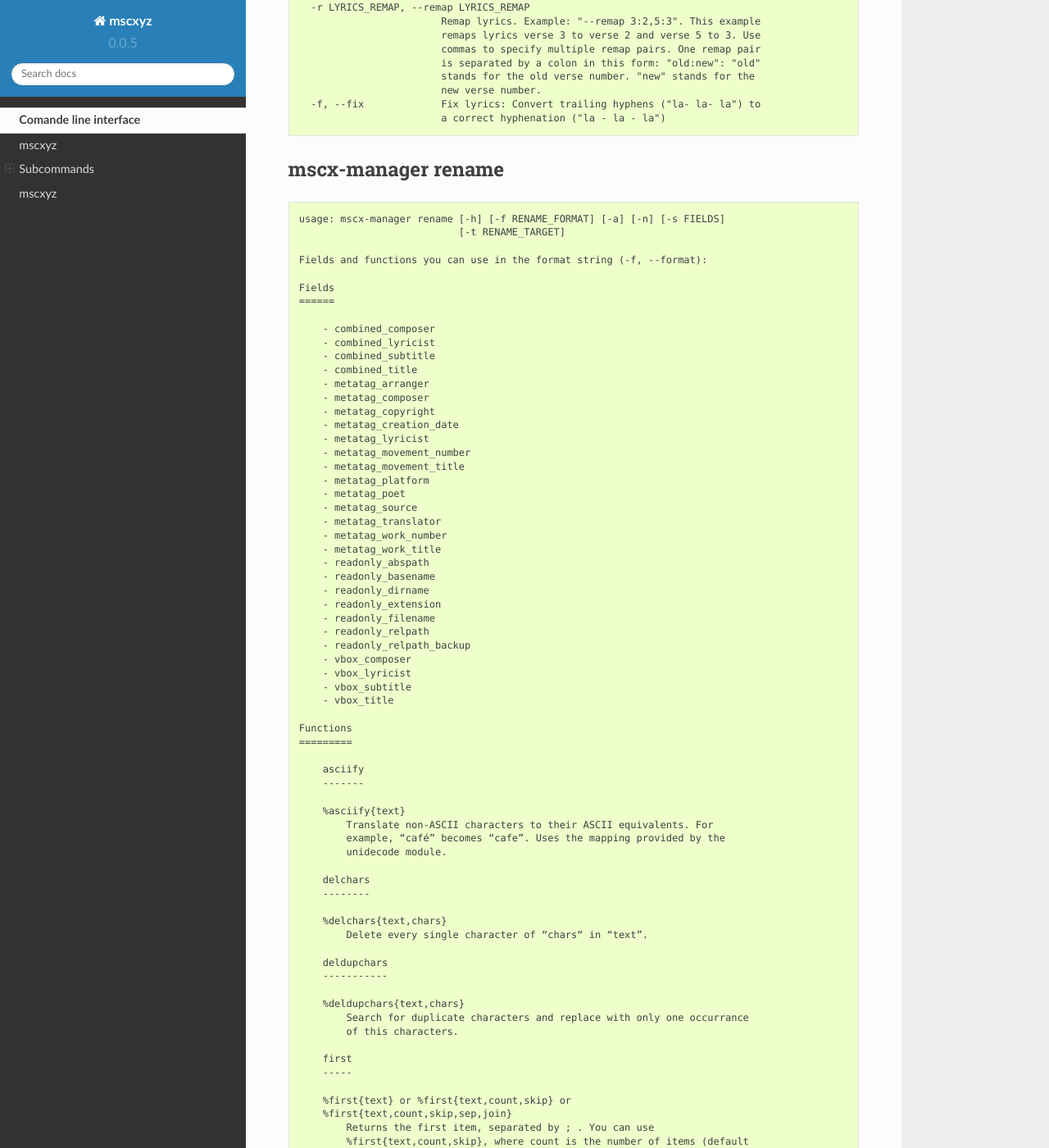
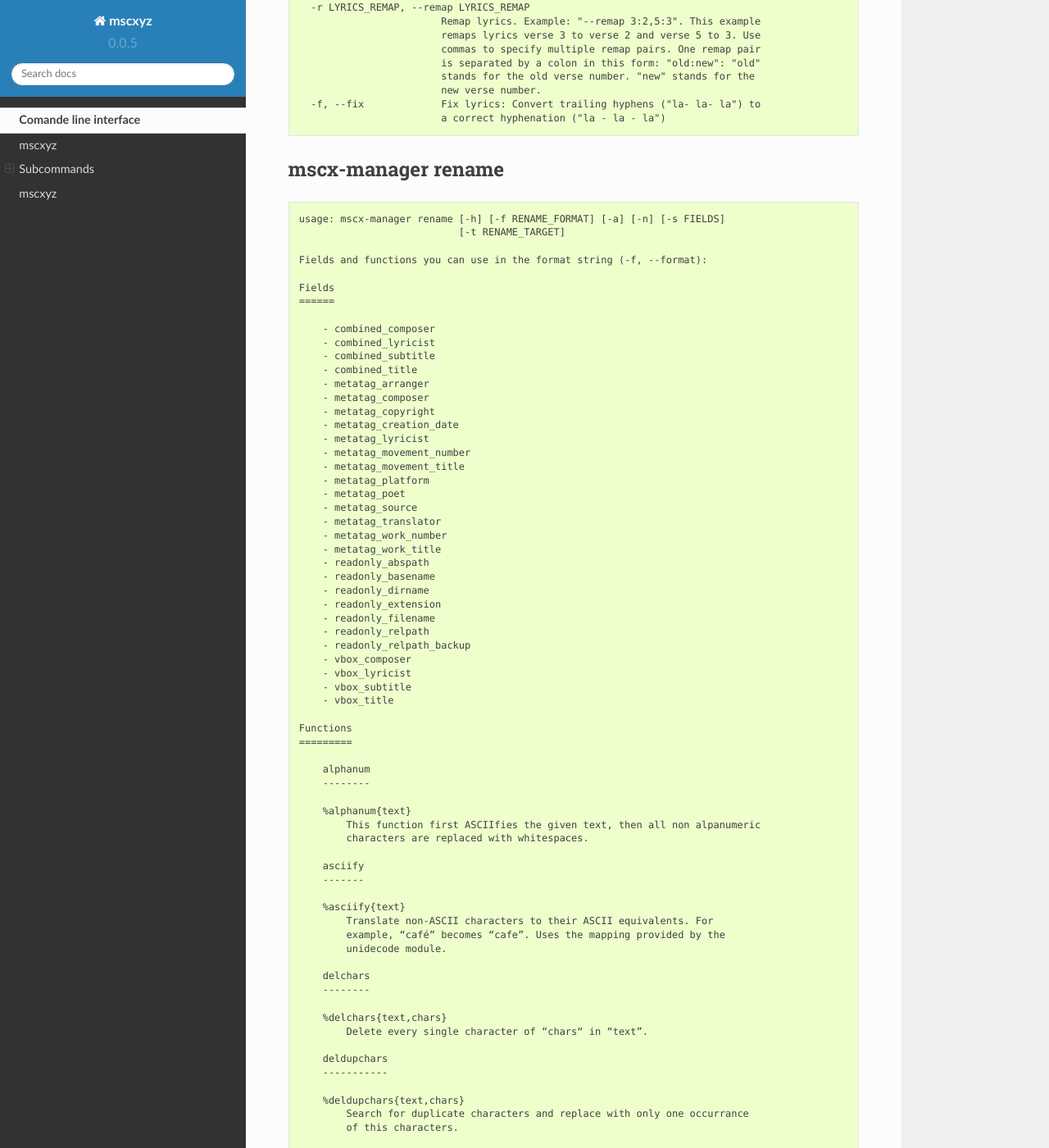
Before and after one commit to Josef-Friedrich/mscxyz, a Sphinx documentation site: the page built from doc/source/cli.rst, in a window 1280 px wide and 1400 px high, scrolled down 3517 px. Shown: the whole window at 82% size. Built offline with Sphinx 7.4.7 and the Read the Docs theme 2.0.0, drawn with Linux system fonts in a browser that asks for light colours; some of the changed text lies outside the part shown.

Commit message:
Use new format functions interface of “tmep”

```diff
--- a/doc/source/cli.rst
+++ b/doc/source/cli.rst
@@ -259,6 +259,13 @@
   Functions
   =========
 
+      alphanum
+      --------
+
+      %alphanum{text}
+          This function first ASCIIfies the given text, then all non alpanumeric
+          characters are replaced with whitespaces.
+
       asciify
       -------
 
--- a/setup.py
+++ b/setup.py
@@ -21,7 +21,7 @@
     keywords='audio',
     url='https://github.com/Josef-Friedrich/mscxyz',
     install_requires=[
-        'lxml', 'termcolor', 'tmep>=1.0.9', 'six',
+        'lxml', 'termcolor', 'tmep>=1.1.0', 'six',
     ],
     scripts=['bin/mscx-manager'],
     long_description=read('README.rst'),
```
Also changed, not shown: README.rst (+7 -0 lines), 1 other file.
